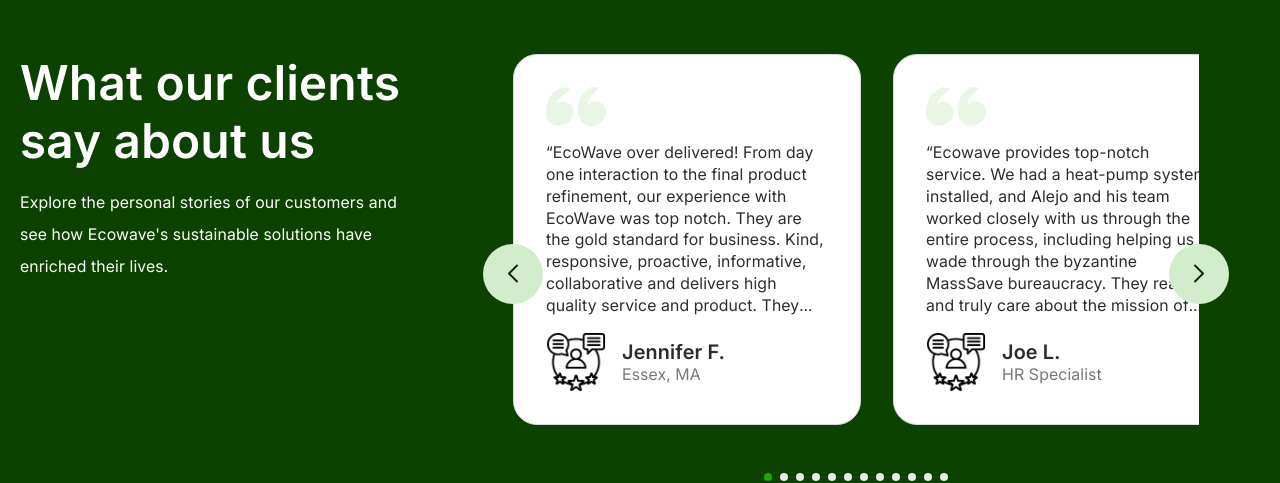
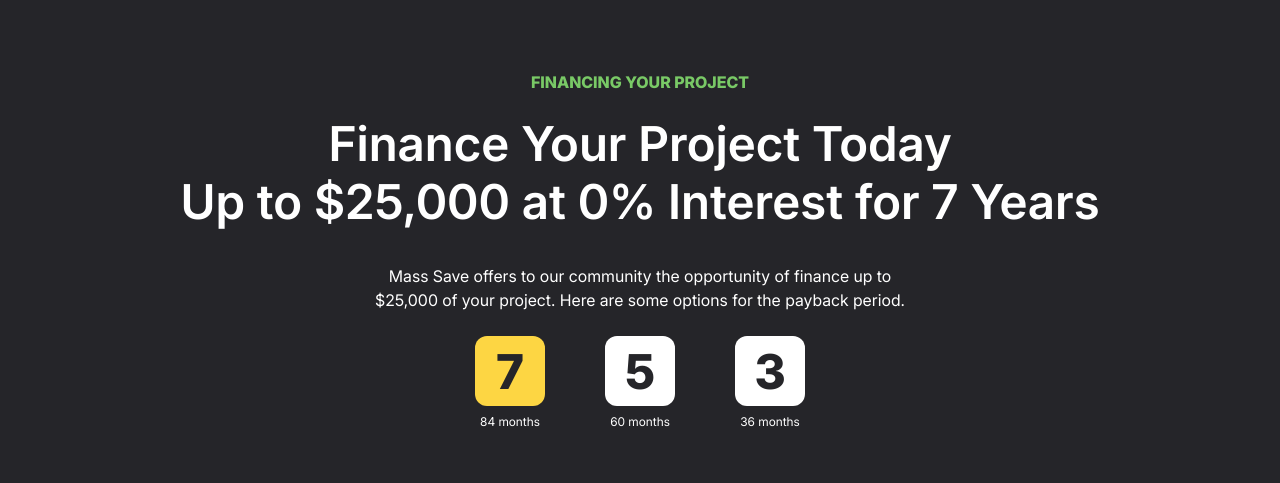
Before and after one commit to EcowaveUS/ecowaveus, a React (Vite) app: page /heat-pumps in a window 1280 px wide. Shown: the part 3904-4387 px from the top of the page. Built offline with nearby package versions, Linux system fonts and the light colour scheme; no server answers.

Commit message:
Improved the counter

```diff
--- /dev/null
+++ b/src/components/pagesComponents/Financing.tsx
@@ -0,0 +1,130 @@
+import { Box, Theme, Typography, useMediaQuery } from "@mui/material";
+import styled from "styled-components";
+
+export const Financing = () => {
+  const isDesktop = useMediaQuery((theme: Theme) => theme.breakpoints.up("sm"));
+  return (
+    <Box bgcolor={"#252529"} py={isDesktop ? "96px" : "48px"}>
+      <Box
+        component={"div"}
+        className="container-1"
+        display={"flex"}
+        flexDirection={"column"}
+        alignItems={"center"}
+      >
+        <Typography
+          color={"#79C966"}
+          fontWeight={800}
+          fontSize={isDesktop ? "16px" : "14px"}
+          fontFamily={"Inter !important"}
+          lineHeight={"24px"}
+          letterSpacing={"0 !important"}
+          textTransform={"uppercase"}
+          textAlign={"center"}
+        >
+          financing your project
+        </Typography>
+        <Typography
+          color={"white"}
+          fontWeight={isDesktop ? 600 : 800}
+          fontSize={isDesktop ? "48px" : "32px"}
+          letterSpacing={"0 !important"}
+          textAlign={"center"}
+          lineHeight={isDesktop ? "52px" : "40px"}
+          fontFamily={"Inter !important"}
+          marginTop={"24px"}
+        >
+          Finance Your Project Today
+        </Typography>
+        <Typography
+          color={"white"}
+          fontWeight={isDesktop ? 600 : 800}
+          fontSize={isDesktop ? "48px" : "32px"}
+          letterSpacing={"0 !important"}
+          textAlign={"center"}
+          lineHeight={isDesktop ? "52px" : "40px"}
+          fontFamily={"Inter !important"}
+          marginTop={"6px"}
+        >
+          Up to $25,000 at 0% Interest for 7 Years
+        </Typography>
+        <Typography
+          color={"white"}
+          fontWeight={400}
+          fontSize={isDesktop ? "16px" : "14px"}
+          letterSpacing={"0 !important"}
+          textAlign={"center"}
+          lineHeight={isDesktop ? "24px" : "20px"}
+          fontFamily={"Inter !important"}
+          marginTop={"36px"}
+        >
+          Mass Save offers to our community the opportunity of finance up to
+        </Typography>
+        <Typography
+          color={"white"}
+          fontWeight={400}
+          fontSize={isDesktop ? "16px" : "14px"}
+          letterSpacing={"0 !important"}
+          textAlign={"center"}
+          lineHeight={isDesktop ? "24px" : "20px"}
+          fontFamily={"Inter !important"}
+        >
+          $25,000 of your project. Here are some options for the payback period.
+        </Typography>
+        <Box
+          marginTop={"24px"}
+          display={"flex"}
+          justifyContent={"center"}
+          alignItems={"center"}
+          gap={isDesktop ? "60px" : "40px"}
+        >
+          <DateContainer>
+            <DateBox bgcolor={"#fdd643"}>7</DateBox>
+            <DateText>84 months</DateText>
+          </DateContainer>
+          <DateContainer>
+            <DateBox bgcolor={"#ffffff"}>5</DateBox>
+            <DateText>60 months</DateText>
+          </DateContainer>
+          <DateContainer>
+            <DateBox bgcolor={"#ffffff"}>3</DateBox>
+            <DateText>36 months</DateText>
+          </DateContainer>
+        </Box>
+      </Box>
+    </Box>
+  );
+};
+
+const DateContainer = styled(Box)`
+  display: flex;
+  flex-direction: column;
+  align-items: center;
+  gap: 6px;
+`;
+
+const DateText = styled(Typography)`
+  font-size: 12px !important;
+  line-height: 20px !important;
+  font-weight: 400 !important;
+  letter-spacing: 0 !important;
+  font-family: Inter !important;
+  color: white;
+`;
+
+const DateBox = styled(Box)`
+  display: flex;
+  flex-direction: column;
+  align-items: center;
+  gap: 6px;
+  border-radius: 12px;
+  width: 70px;
+  height: 70px;
+  display: flex;
+  justify-content: center;
+  align-items: center;
+  font-size: 48px;
+  font-weight: 800;
+  font-family: Inter !important;
+  color: #252529;
+`;
--- a/src/components/pagesComponents/InstallationProcessUpdated.tsx
+++ b/src/components/pagesComponents/InstallationProcessUpdated.tsx
@@ -1,8 +1,4 @@
 import { Box, Button, Theme, Typography, useMediaQuery } from "@mui/material";
-import { Swiper, SwiperSlide } from "swiper/react";
-import { Pagination } from "swiper/modules";
-import "swiper/css";
-import "swiper/css/pagination";
 import { useNavigate } from "react-router";
 import styled from "styled-components";
 
--- a/src/routes/HeatPumsPage.tsx
+++ b/src/routes/HeatPumsPage.tsx
@@ -1,6 +1,3 @@
-// import { useLocation } from "react-router-dom";
-// import styled from "styled-components";
-// import { motion } from "framer-motion";
 import { ServiceBenefits } from "../components/services/ServiceBenefits";
 import { OursBrands } from "../components/brands/OursBrands";
 import { brandImagesNew } from "../constants/data";
@@ -11,6 +8,7 @@ import { Box, Theme, Typography, useMediaQuery } from "@mui/material";
 import { ReviewsComponent } from "../components/reviews/ReviewsComponent";
 import { WhyChooseUs } from "../components/pagesComponents/WhyChooseUs";
 import { InstallationProcessUpdated } from "../components/pagesComponents/InstallationProcessUpdated";
+import { Financing } from "../components/pagesComponents/Financing";
 
 export const HeatPumsPage = () => {
   const isDesktop = useMediaQuery((theme: Theme) => theme.breakpoints.up("md"));
@@ -25,13 +23,6 @@ export const HeatPumsPage = () => {
           content="Searching for an electric heat pump installation nearby? We provide renewable energy and heat pumps for sale. Call EcoWave at 978-500-4081 and request a quote."
         />
       </Helmet>
-      {/* <MainPageComponent
-        title="Efficient Heating and Cooling for Your Home"
-        subtitle="Efficient and Eco-Friendly:"
-        content="A heat pump efficiently transfers heat from one place to another using electricity, rather than generating heat directly. It operates at a remarkable 300% efficiency, delivering three times the heat for each unit of energy used, by harnessing solar energy. This makes it an eco-friendly and cost-effective alternative to traditional heating sources like oil or gas."
-        pathLocation={pathLocation}
-        backgroundImage="/images/heat-pumps.jpg"
-      /> */}
       <MainPageComponentHeatPump />
       <ServiceBenefits
         title="Benefits of Heating & Cooling"
@@ -125,6 +116,7 @@ export const HeatPumsPage = () => {
           </Box>
         </Box>
       </Box>
+      <Financing />
       <ReviewsComponent />
       <OursBrands color="#F6F8FA" images={brandImagesNew} />
       <ContactComponent cat={2} />
```
